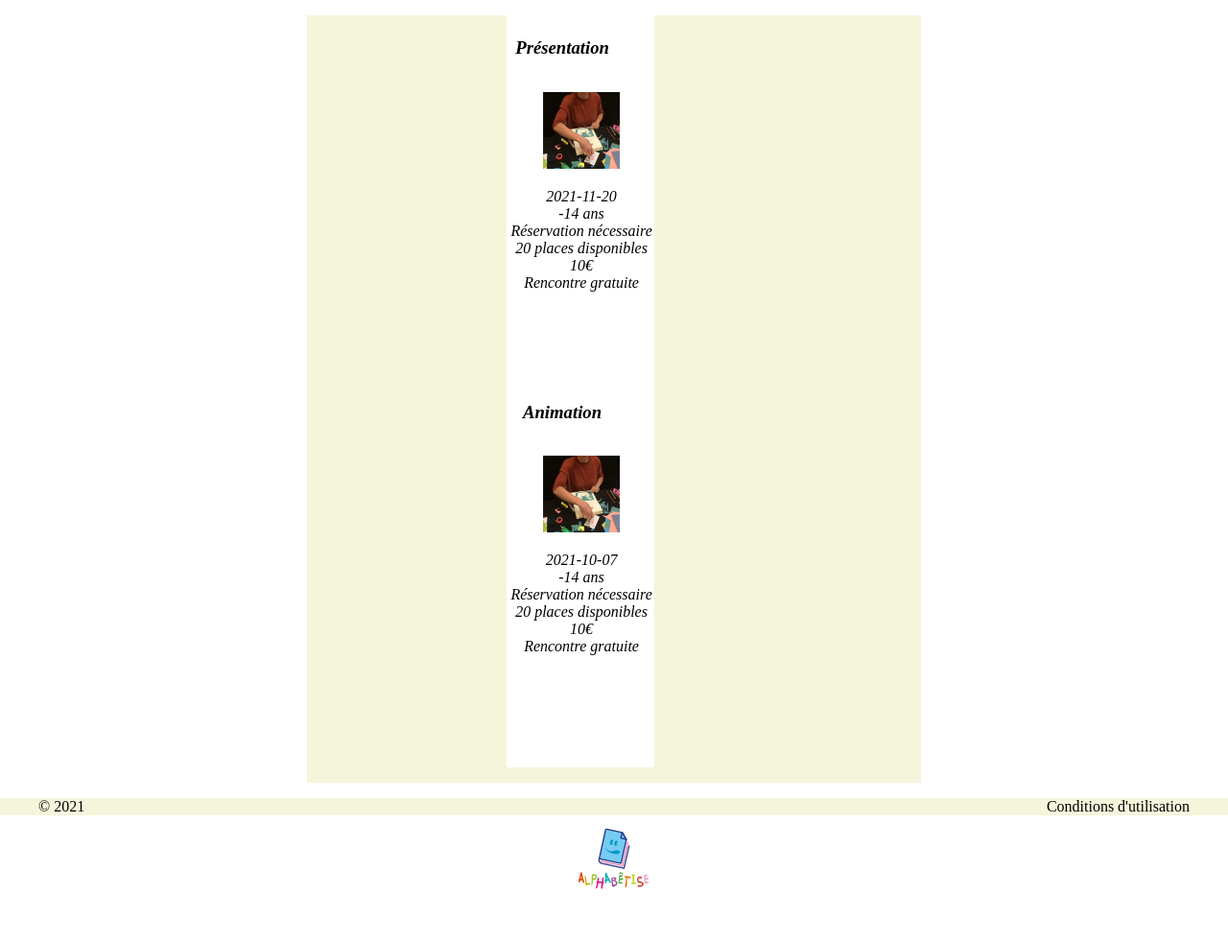
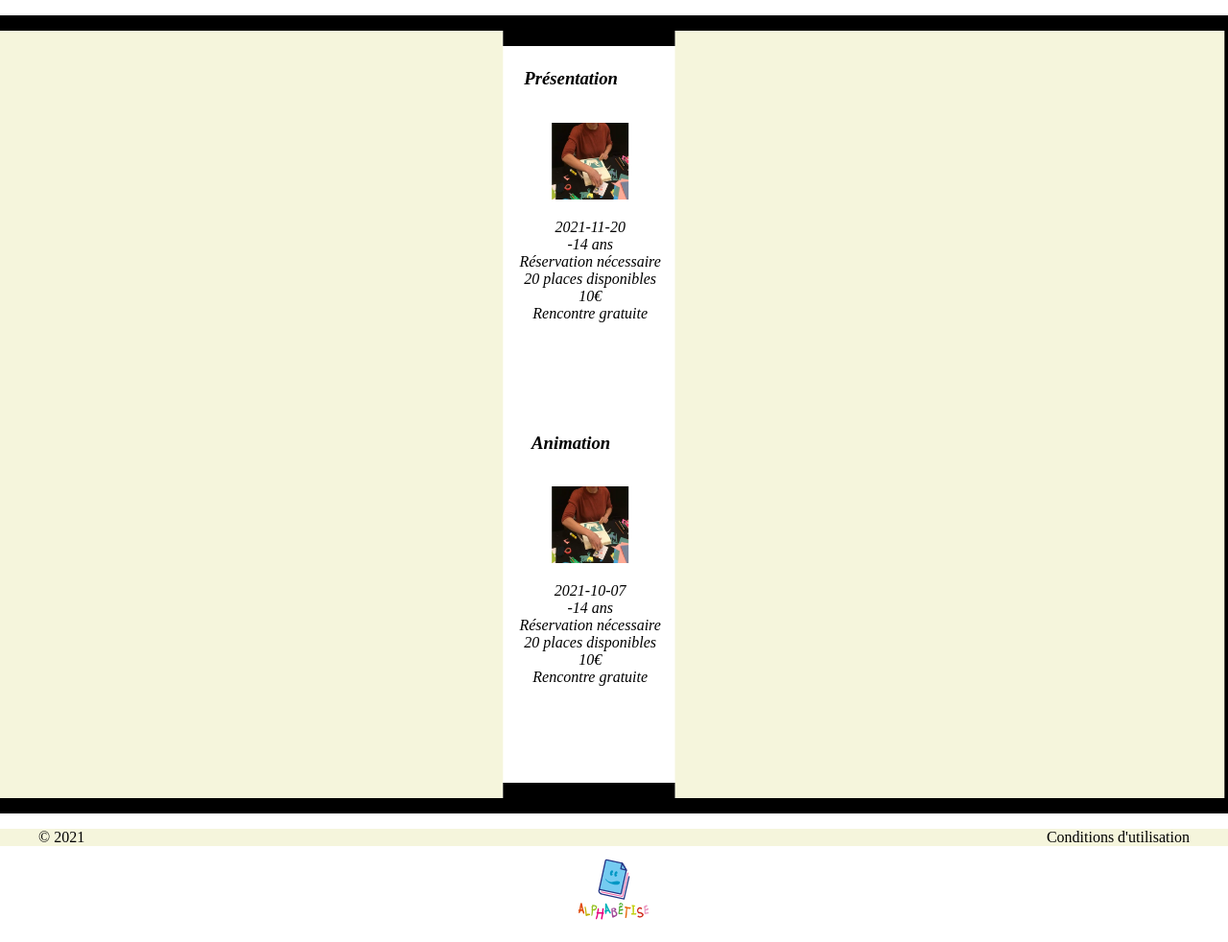
Before and after one commit to Kroukrou/library, a PHP site: page /rencontres.php in a window 1280 px wide. Shown: the part 112-1094 px from the top of the page at 96% size. Before the commit the page ends 1039 px from the top, so only its background shows below. Run offline with PHP 8.4, Linux system fonts and the light colour scheme; data comes from the database, SQL or seed files in the repository.

Commit message:
Update rencontres.php

```diff
--- a/rencontres.php
+++ b/rencontres.php
@@ -1,9 +1,8 @@
 <?php
-
-
 
       require_once "includes/connexion.php";
 
+      require_once "layouts/header.php";
 
       $query = $db->query('SELECT events.*, reservations.price_reservation FROM events INNER JOIN reservations ON reservations.reservation_event_id = events.id ORDER BY events.date_event DESC LIMIT 2');
 
@@ -11,14 +10,14 @@
 
       $posts = $query->fetchAll();
 
-      require_once "layouts/header.php";
+
 
 
     ?>
 
-    <section style="transform:translateX(50%);background-color:beige;height:50rem;width:50vw;">
-    <section style="position:relative;right:5rem;height:20rem;transform:translateX(50%);">
-    <main style="transform:translateX(-10%);height:50rem;position:relative;top:1rem;">
+    <section style="border: 1em solid black;transform: translateX(-1.5%);background-color:beige;height:50rem;width:100vw;">
+    <section style="position:relative;right:5rem;top:1rem;height:20rem;transform:translateX(50%);">
+    <main style="border: 1em solid black;transform:translateX(-10%);height:48rem;position:relative;top:1rem;">
 
     <?php foreach($posts as $post): ?>
 
```
